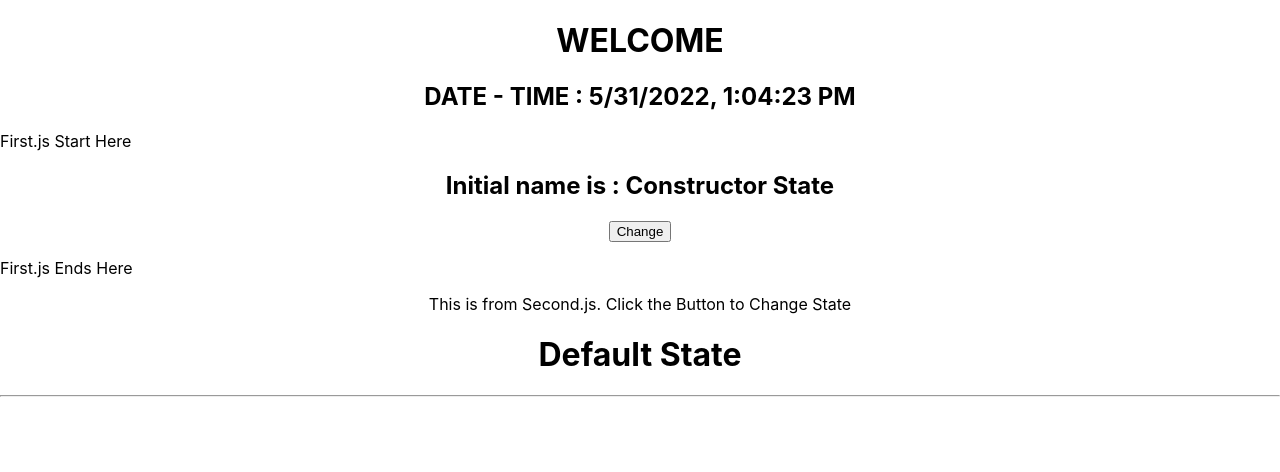
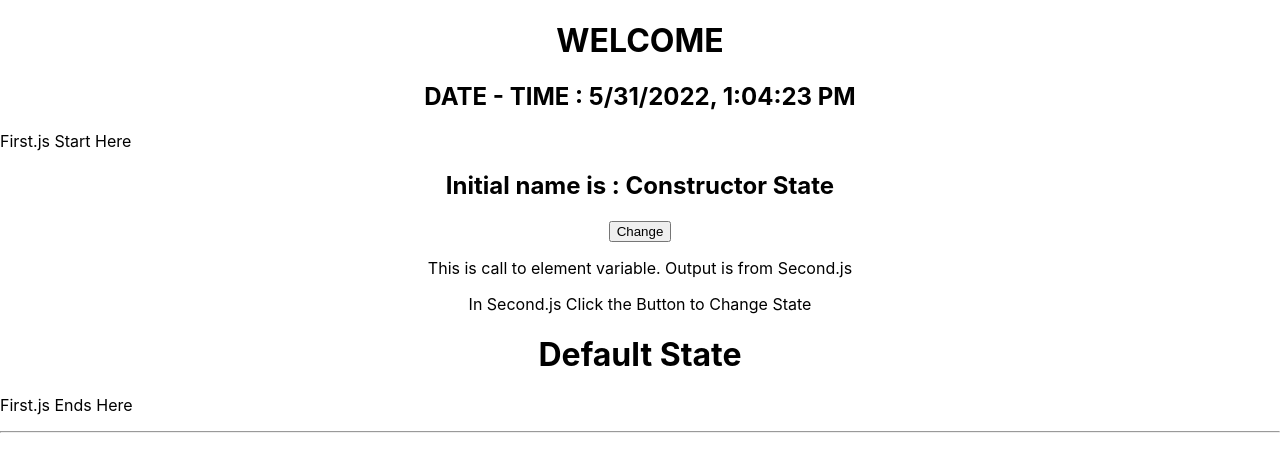
Before and after one commit to aktharshaik/clockapp, a React (Create React App) app: page / in a window 1280 px wide. Shown: the top 472 px of the page. Built offline with nearby package versions, Linux system fonts and the light colour scheme.

Commit message:
Optimized information in output from First.js and Second.js

```diff
--- a/src/Components/First.js
+++ b/src/Components/First.js
@@ -31,8 +31,8 @@ class First extends React.Component{
                 <p align="left">First.js Start Here</p>
                 <h2>Initial name is : {this.state.name}</h2>
                 <button onClick={this.changeName}>Change</button>
+                <p align="center">This is call to element variable. Output is from Second.js {element}</p>
                 <p align="left">First.js Ends Here</p>
-                {element}
             </div>
         )
     }
--- a/src/Components/Second.js
+++ b/src/Components/Second.js
@@ -8,7 +8,7 @@ class Second extends React.Component{
     render(){
         return(
             <React.Fragment>
-                <p>This is from Second.js. Click the Button to Change State</p>
+                <p>In Second.js Click the Button to Change State</p>
                 <h1>{this.props.name}</h1>
             </React.Fragment>
         )
```
